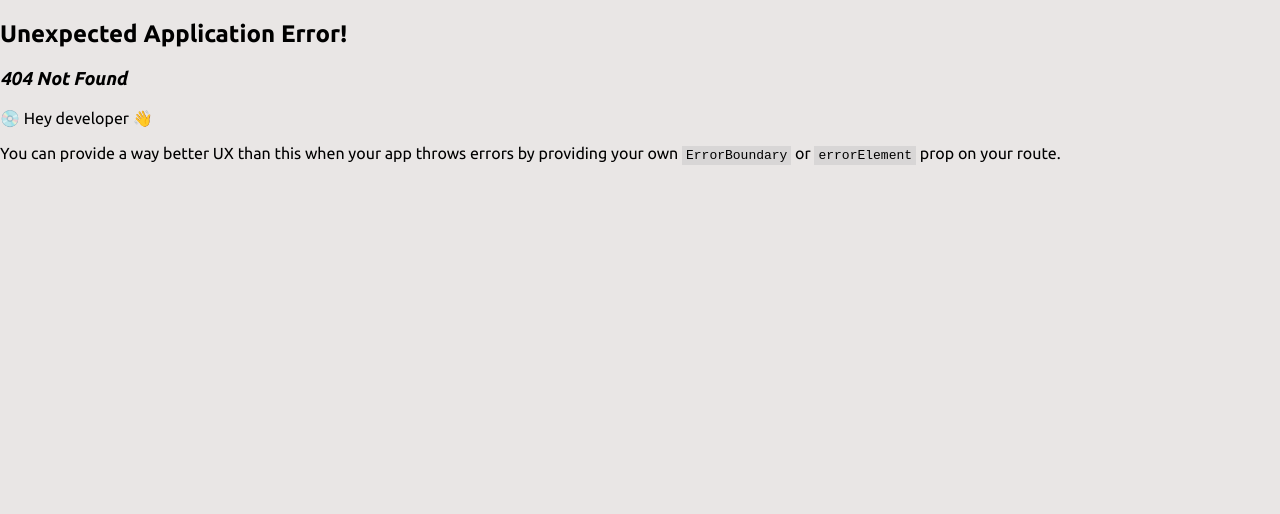
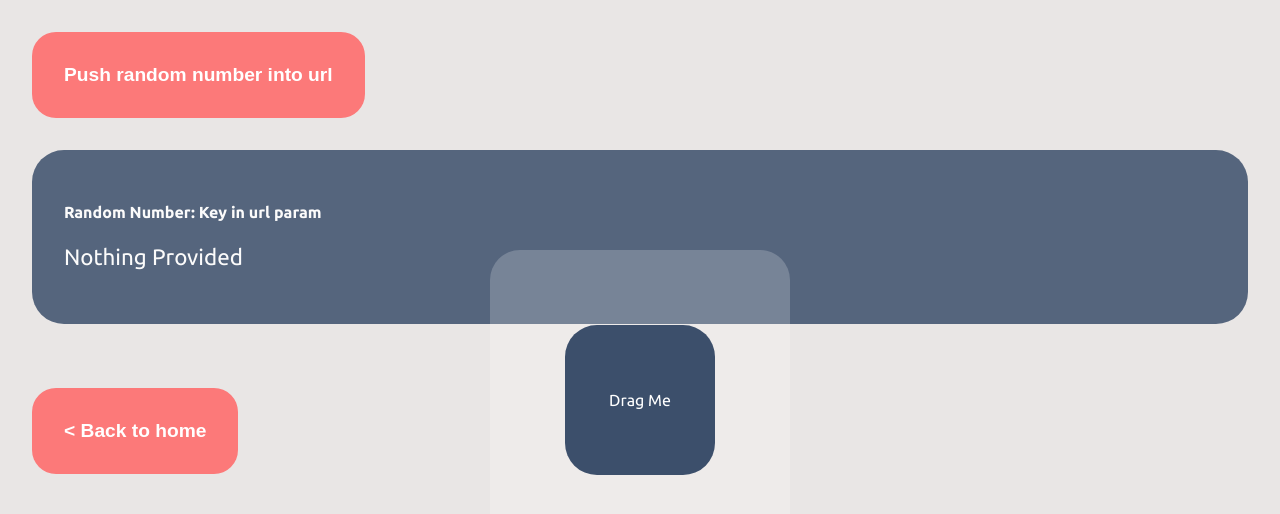
Before and after one commit to soooji/test-clarity, a React (Create React App) app: page /param in a window 1280 px wide. Before the commit this address had no page. Shown: the top 514 px of the page. Built offline with nearby package versions, Linux system fonts and the light colour scheme.

Commit message:
Add page with param

```diff
--- a/src/App.tsx
+++ b/src/App.tsx
@@ -2,6 +2,7 @@ import "./styles.css";
 import { createBrowserRouter, RouterProvider } from "react-router-dom";
 import { Home } from "./pages/Home";
 import { Tournament } from "./pages/Tournament";
+import { Param } from "./pages/Param";
 
 const router = createBrowserRouter([
   {
@@ -12,6 +13,10 @@ const router = createBrowserRouter([
     path: "/tournament",
     element: <Tournament />,
   },
+  {
+    path: "/param",
+    element: <Param />,
+  },
 ]);
 
 export default function App() {
--- a/src/pages/Home.tsx
+++ b/src/pages/Home.tsx
@@ -27,13 +27,16 @@ export const Home: FC = () => {
         <h2>This is a React project ot test</h2>
       </Card>
       <Card>
-        <h4>Microsoft Clarity</h4>
+        <h4>Simple page with /tournament url</h4>
         <Link to="/tournament">
           <Button>Tournament</Button>
         </Link>
       </Card>
       <Card>
-        <h5>But maybe another tool</h5>
+        <h5>Page with param in url</h5>
+        <Link to="/param">
+          <Button>Pagram</Button>
+        </Link>
       </Card>
       <Card>
         <h5>But maybe another tool</h5>
--- /dev/null
+++ b/src/pages/Param.tsx
@@ -0,0 +1,76 @@
+import { FC, useRef } from "react";
+import { motion } from "framer-motion";
+import styled from "styled-components";
+import { Button } from "../components/Button";
+import { Link, useParams, useSearchParams } from "react-router-dom";
+import { Card } from "../components/Card";
+
+const Wrapper = styled.div`
+display: flex;
+flex-direction: column;
+gap: 32px;
+
+  padding: 32px;
+  .handle {
+    background: white;
+    border-radius: 30px;
+    width: 150px;
+    height: 150px;
+    position: absolute;
+    top: calc(50% - 150px / 2);
+    left: calc(50% - 150px / 2);
+  }
+
+  .area {
+    opacity: 0.2;
+    background: white;
+    position: absolute;
+    width: 300px;
+    height: 300px;
+    border-radius: 30px;
+    top: calc(50% - 150px);
+    left: calc(50% - 150px);
+  }
+`;
+
+export const Param: FC = () => {
+  const constraintsRef = useRef(null);
+  const [params] = useSearchParams();
+
+  console.log("params", params);
+
+  return (
+    <Wrapper>
+      <Link to={`/param?key=${Math.ceil(Math.random() * 100)}`}>
+        <Button>Push random number into url</Button>
+      </Link>
+      <Card noHover>
+        <h4>Random Number: Key in url param</h4>
+        <p style={{fontSize: '1.4rem'}}>{params?.get("key") ?? "Nothing Provided"}</p>
+      </Card>
+      <div>
+        <motion.div className="area" ref={constraintsRef} />
+        <motion.div
+          className="handle"
+          drag
+          dragConstraints={constraintsRef}
+          style={{
+            background: "#3c4f6b",
+            width: 150,
+            height: 150,
+            borderRadius: 32,
+            display: "flex",
+            alignItems: "center",
+            justifyContent: "center",
+            color: "white",
+          }}
+        >
+          <div>Drag Me</div>
+        </motion.div>
+      </div>
+      <Link to="/">
+        <Button>{`< `}Back to home</Button>
+      </Link>
+    </Wrapper>
+  );
+};
```
